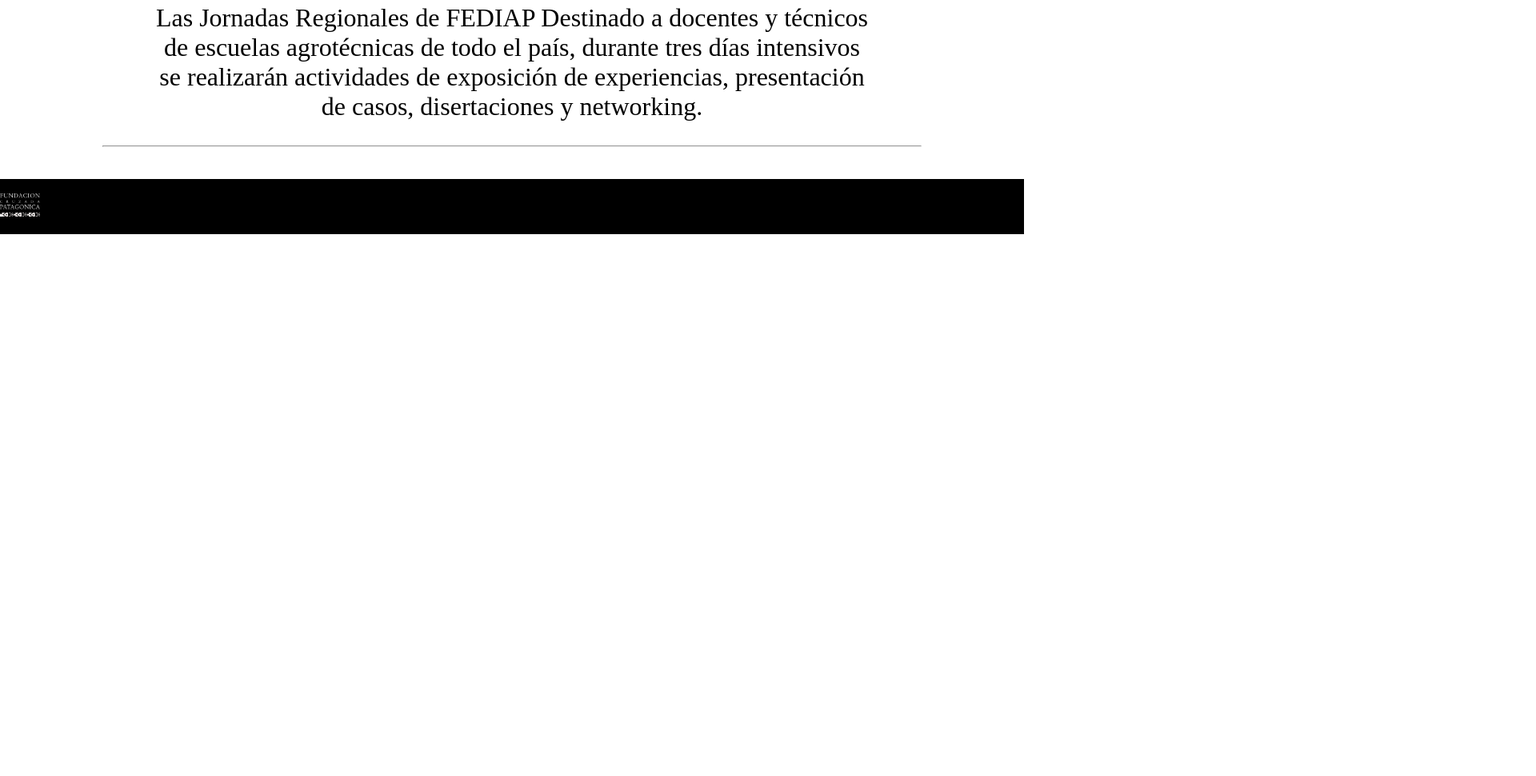
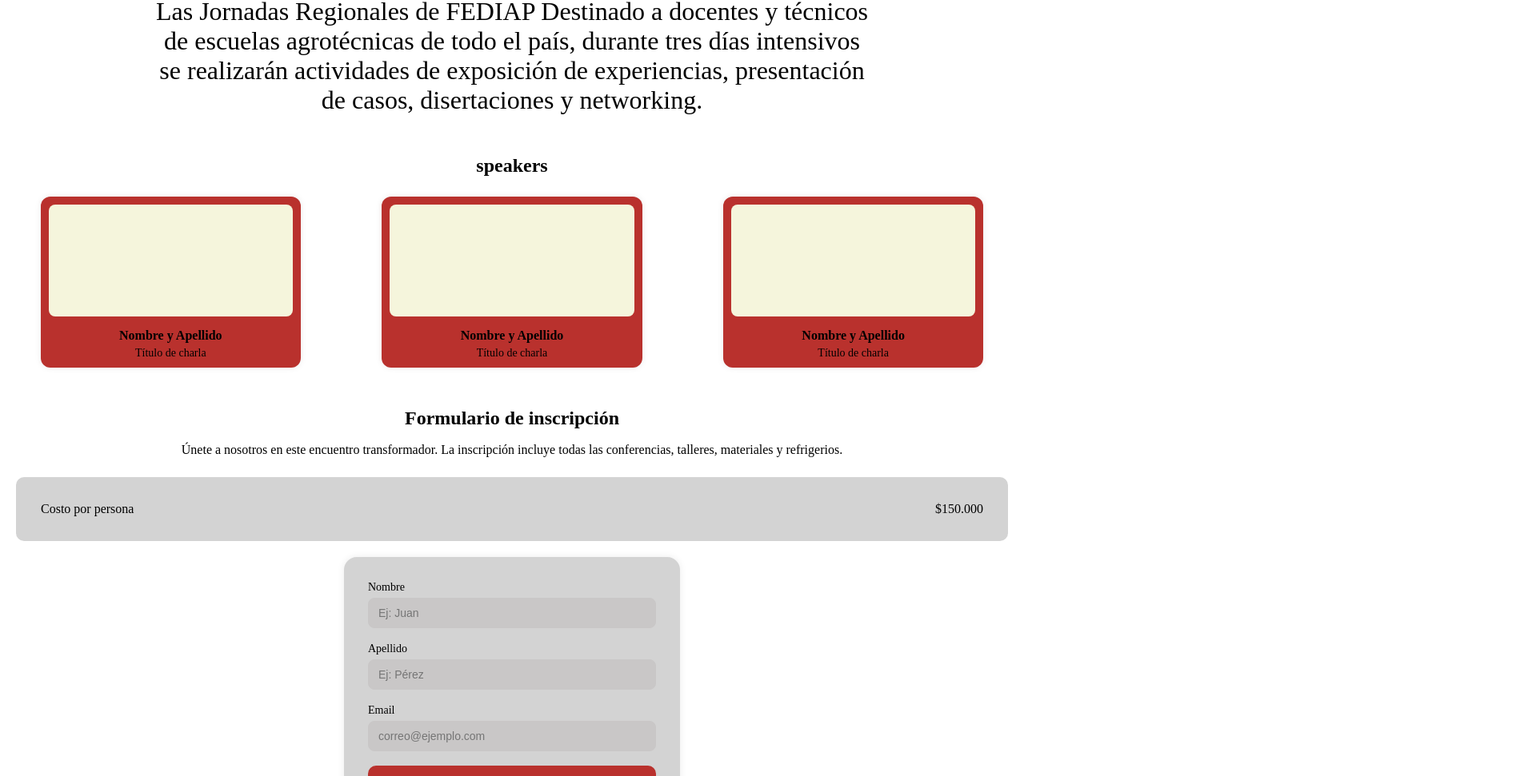
Before and after one commit to Renzo-Bravo/CruzadaLanding, a React (Vite) app: page / in a window 1280 px wide. Shown: the part 1111-2082 px from the top of the page at 80% size, 1920 px wide, since content can reach past the window. Before the commit the page ends 1404 px from the top, so only its background shows below. Built offline with nearby package versions, Linux system fonts and the light colour scheme.

Commit message:
Añadiendo sección de Speakers y Form + pequeñas modificaciones

```diff
--- a/src/App.jsx
+++ b/src/App.jsx
@@ -1,7 +1,9 @@
 import Header from "./components/Header";
-import Footer from "./components/Footer";
 import Hero from "./components/Hero";
 import Info from "./components/Info";
+import Speakers from "./components/Speakers";
+import Form from "./components/Form";
+import Footer from "./components/Footer";
 
 function App() {
   return (
@@ -9,6 +11,8 @@
       <Header />
       <Hero />
       <Info />
+      <Speakers />
+      <Form />
       <Footer />
     </>
   );
--- a/src/components/Footer.css
+++ b/src/components/Footer.css
@@ -1,6 +1,32 @@
-.footer{
-    background-color: black;
+.footer {
+  display: flex;
+  flex-direction: column;
+  justify-content: space-between;
+  align-items: center;
+  width: 100%;
+  font-size: 20px;
+  font-weight: bold;
 }
-.footer-logo img{
-    width: 50px;
+
+.footer .footer-head {
+  width: 100%;
 }
+
+.footer .fondo-head img {
+  width: 100%;
+}
+
+.footer-end {
+  width: 100%;
+  background-color: black;
+}
+
+.footer-logo {
+  width: 120px;
+  height: auto;
+}
+
+.footer-logo img {
+  width: 100%;
+  height: auto;
+}
--- a/src/components/Footer.jsx
+++ b/src/components/Footer.jsx
@@ -1,18 +1,21 @@
 import CruzadaLogo from "../assets/LOGO EN BLANCO SINFONDO.png";
+import FondoFooter from "../assets/food-bank_56.png";
 import "./Footer.css";
 
 export default function Footer() {
   return (
     <footer className="footer">
-        <div className="Fondo">
-            <img src="" alt="" />
+      <div className="footer-head">
+        <img src={FondoFooter} alt="Fondo Footer" />
       </div>
+      <section className="footer-end">
         <div className="footer-logo">
           <img src={CruzadaLogo} alt="Cruzada Patagonica Logo" />
         </div>
         <div className="footer-info">
           <p>© 2024 Cruzada Patagonica. Todos los derechos reservados.</p>
         </div>
+      </section>
     </footer>
   );
 }
--- /dev/null
+++ b/src/components/Form.css
@@ -0,0 +1,88 @@
+.formulario {
+  width: 100%;
+  padding: 40px 20px;
+  background: white;
+  display: flex;
+  flex-direction: column;
+  justify-content: center;
+  align-items: center;
+}
+
+.date-price{
+  width: 100%;
+  background-color: lightgray;
+  font-size: 16px;
+  margin-bottom: 20px;
+  display: flex;
+  justify-content: space-between;
+  padding: 2.5%;
+  border-radius: 10px;
+}
+
+.info-form{
+  text-align: center;
+  margin-bottom: 2%;
+}
+
+.info-form h2{
+  margin-bottom: 2%;
+}
+
+.form-container {
+  width: 100%;
+  max-width: 420px;
+  background: lightgray;
+  padding: 30px;
+  border-radius: 16px;
+  box-shadow: 0 0 10px rgba(0,0,0,0.08);
+}
+
+.form-container h2 {
+  font-size: 22px;
+  color: #333;
+  margin-bottom: 10px;
+  text-align: center;
+}
+
+.form-group {
+  display: flex;
+  flex-direction: column;
+  margin-bottom: 18px;
+}
+
+.form-group label {
+  margin-bottom: 5px;
+  font-size: 14px;
+  color: black;
+}
+
+.form-group input {
+  padding: 10px 12px;
+  border-radius: 8px;
+  border: 1px solid rgb(201, 199, 199);
+  background: rgb(201, 199, 199);
+  font-size: 14px;
+  transition: 0.2s;
+}
+
+.form-group input:focus {
+  border-color: var(--primary--clr);
+  outline: none;
+  background: white;
+}
+
+.btn-enviar {
+  width: 100%;
+  padding: 12px;
+  background: var(--primary--clr);
+  color: white;
+  border: none;
+  border-radius: 10px;
+  font-size: 15px;
+  cursor: pointer;
+  transition: 0.2s;
+}
+
+.btn-enviar:hover {
+  background: #962e22;
+}
--- /dev/null
+++ b/src/components/Form.jsx
@@ -0,0 +1,48 @@
+import "./Form.css";
+
+export default function Form() {
+  return (
+    <section className="formulario">
+      <div className="info-form">
+        <h2>Formulario de inscripción</h2>
+        <p>
+          Únete a nosotros en este encuentro transformador. La inscripción
+          incluye todas las conferencias, talleres, materiales y refrigerios.
+        </p>
+      </div>
+
+      <div className="date-price">
+        <p>Costo por persona</p>
+        <p>$150.000</p>
+      </div>
+
+      <div className="form-container">
+        <form>
+          <div className="form-group">
+            <label htmlFor="nombre">Nombre</label>
+            <input type="text" id="nombre" placeholder="Ej: Juan" required />
+          </div>
+
+          <div className="form-group">
+            <label htmlFor="apellido">Apellido</label>
+            <input type="text" id="apellido" placeholder="Ej: Pérez" required />
+          </div>
+
+          <div className="form-group">
+            <label htmlFor="email">Email</label>
+            <input
+              type="email"
+              id="email"
+              placeholder="correo@ejemplo.com"
+              required
+            />
+          </div>
+
+          <button type="submit" className="btn-enviar">
+            Enviar
+          </button>
+        </form>
+      </div>
+    </section>
+  );
+}
--- a/src/components/Header.css
+++ b/src/components/Header.css
@@ -1,7 +1,7 @@
 .header {
   padding: 0.5rem 0rem;
   width: 100%;
-  border-bottom: solid 4px var(--primary--clr);
+  border-bottom: solid 2px var(--primary--clr);
   font-size: 20px;
   font-weight: bold;
   z-index: 999;
@@ -17,13 +17,16 @@
 a {
   text-decoration: none;
 }
+
 ol,
 ul {
   list-style: none;
 }
+
 .menu-hamburguesa {
   display: none;
 }
+
 .menu-hamburguesa:checked + .ul-links {
   height: calc(100vh - 80px);
 }
@@ -44,6 +47,7 @@
   color: var(--primary--clr);
   cursor: pointer;
 }
+
 .ul-links {
   width: 100%;
   position: absolute;
@@ -57,18 +61,20 @@
   align-items: center;
   gap: 20px;
   background: #d4c6c6b4;
-  backdrop-filter: blur(8px);
 
   transition: all 0.3s;
 }
+
 .links {
   font-size: 3em;
   color: var(--primary--clr);
 }
+
 @media (min-width: 768px) {
   .label-hamburguesa {
     display: none;
   }
+
   .ul-links {
     position: static;
     width: auto;
@@ -77,10 +83,12 @@
     gap: 1rem;
     background: none;
   }
+
   .links {
     font-size: 1.2rem;
     transition: all 0.3s;
   }
+
   .links:hover {
     background-color: hsl(from var(--primary--clr) h s l / 0.2);
     border-radius: 15px;
--- a/src/components/Info.jsx
+++ b/src/components/Info.jsx
@@ -1,4 +1,4 @@
-import separador from "../assets/guarpapampamediana.png"
+import separador from "../assets/Guardapampaentera.png"
 import fediap from "../assets/fediap-logo.png"
 import "./Info.css";
 
@@ -8,7 +8,6 @@
             <img src={separador} alt="espaciador" className="separador"/>
             <img src={fediap} alt="" className="fediap" />
             <p>Las Jornadas Regionales de FEDIAP Destinado a docentes y técnicos de escuelas agrotécnicas de todo el país, durante tres días intensivos se realizarán actividades de exposición de experiencias, presentación de casos, disertaciones y networking.</p>
-            <hr />
         </section>
     );
 }
--- /dev/null
+++ b/src/components/Speakers.css
@@ -0,0 +1,55 @@
+.speakers-section {
+  width: 100%;
+  padding: 10px 10px;
+  text-align: center;
+}
+
+.speakers-title {
+  font-size: 24px;
+  font-weight: 600;
+  margin-bottom: 25px;
+  color: black;
+}
+
+.speakers-grid {
+  display: grid;
+  gap: 20px;
+  grid-template-columns: repeat(auto-fit, minmax(220px, 1fr));
+  justify-items: center;
+}
+
+.speakers-card {
+  width: 80%;
+  background: var(--primary--clr);
+  padding: 10px;
+  border-radius: 12px;
+  text-align: center;
+  box-shadow: 0 0 8px rgba(0,0,0,0.08);
+}
+
+.foto-placeholder {
+  width: 100%;
+  height: 140px;
+  background: beige;
+  border-radius: 8px;
+  margin-bottom: 15px;
+  display: flex;
+  justify-content: center;
+  align-items: center;
+}
+
+.foto-placeholder i {
+  font-size: 40px;
+  color: var(--primary--clr);
+}
+
+.speakers-card h3 {
+  font-size: 16px;
+  margin-bottom: 5px;
+  font-weight: 600;
+}
+
+.speakers-card p {
+  font-size: 14px;
+  color: black;
+}
--- /dev/null
+++ b/src/components/Speakers.jsx
@@ -0,0 +1,37 @@
+import "./Speakers.css";
+
+export default function Speakers() {
+  const speakers = [
+    {
+      nombre: "Nombre y Apellido",
+      charla: "Título de charla",
+    },
+    {
+      nombre: "Nombre y Apellido",
+      charla: "Título de charla",
+    },
+    {
+      nombre: "Nombre y Apellido",
+      charla: "Título de charla",
+    },
+  ];
+
+  return (
+    <section className="speakers-section">
+      <h2 className="speakers-title">speakers</h2>
+
+      <div className="speakers-grid">
+        {speakers.map((d, index) => (
+          <div key={index} className="speakers-card">
+            <div className="foto-placeholder">
+              <i className="fas fa-user-alt"></i>
+            </div>
+
+            <h3>{d.nombre}</h3>
+            <p>{d.charla}</p>
+          </div>
+        ))}
+      </div>
+    </section>
+  );
+}
```
Also changed, not shown: src/assets/food-bank_56.png (added). Lines whose indentation alone changed are shown as unchanged.
